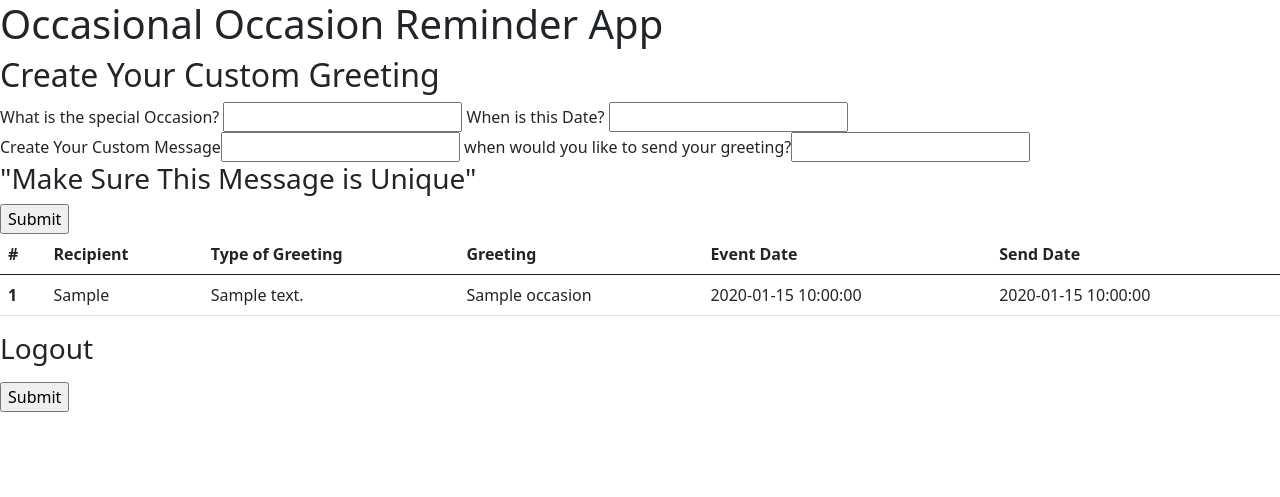
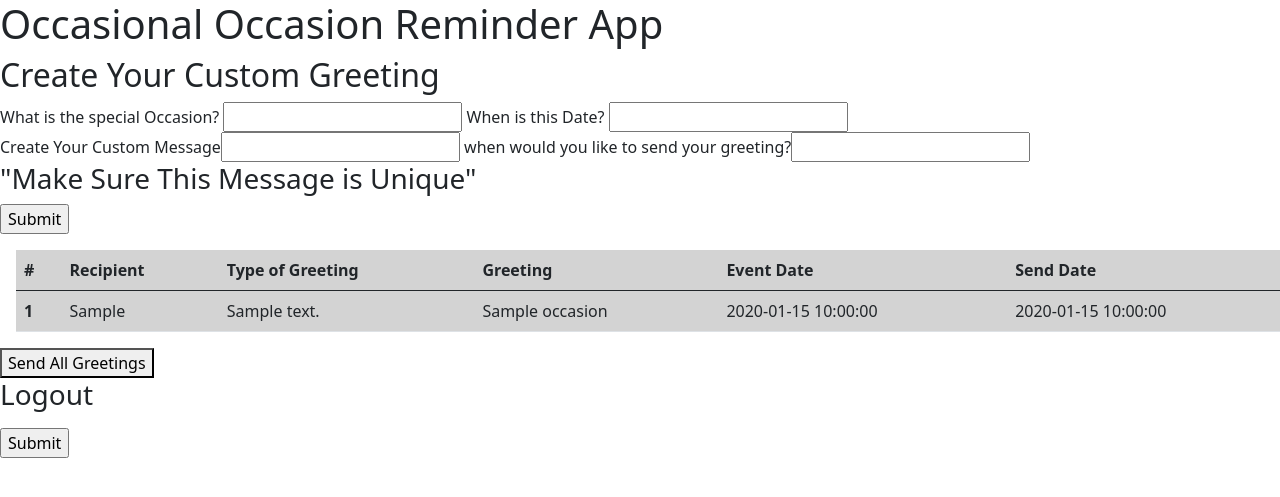
Before and after one commit to toofy2much/occasional-app-hb, a Flask app: page /occasions/1 in a window 1280 px wide. Shown: the top 497 px of the page. Run offline with Flask 2, Linux system fonts and the light colour scheme; the visitor is signed in with stand-in values (Sample User, id 1); tables that the repository leaves empty hold one stand-in row (values such as "Sample post").

Commit message:
ajax button

```diff
--- a/server.py
+++ b/server.py
@@ -280,27 +280,29 @@ def add_occasion(contact_id):
         return redirect('/')
 
 
-# @app.route('/send')
-# def test_mail():
-#     msg = Message('hi test email', recipients=['occasionreminder215@gmail.com'])
-#     #msg.add_recipient('')
-#     msg.body= 'test email'
-#     # contact.greeting.body
-#     mail.send(msg)
+print("*********stopping")
 
 
-#     return 'msg has been sent'
+@app.route('/bulk', methods = ['GET'])
+def send_greetings():
+    """calls send_all funct to execute current greetings"""
+    send_all()
+
+    return 'all messages sent'
+
+
+@app.route('/logout', methods=['POST'])
+def logout():
+    """return to homepage"""
+    send_all()
+    """sends currents greetings"""
+    return redirect('/')
 
 
 
-
-
-print("*********stopping")
-            #occ = greeting.occasion
-            #contact = occ.contact
-            # to = "+1" + contact.phone
-
-
+if __name__ == '__main__':
+    connect_to_db(app)
+    app.run(host='0.0.0.0', debug=True)
 
 
     #User.query.get(session['user_id']).filter(Greeting.send_date== x).all()
@@ -375,15 +377,3 @@ print("*********stopping")
 # add a button to send todays messages if we cant cronjob
 # would be cool if just sent on the date without logging
 # or hitting a button if it was hosted
-
-@app.route('/logout', methods=['POST'])
-def logout():
-    """return to homepage"""
-    send_all()
-    return redirect('/')
-
-
-
-if __name__ == '__main__':
-    connect_to_db(app)
-    app.run(host='0.0.0.0', debug=True)
--- a/templates/base.html
+++ b/templates/base.html
@@ -8,12 +8,13 @@
     <title>
       {% block title %}Occasional Occasion APP{% endblock %}
     </title>
-    <link rel="stylesheet" href="/staticstyles.css" />
+    <link rel="stylesheet" href="/static/styles.css"/>
 
     {% block head %}{% endblock %}
   </head>
   <body>
     <!-- JavaScript Bundle with Popper -->
+<script src="https://code.jquery.com/jquery-2.2.4.js" integrity="sha256-iT6Q9iMJYuQiMWNd9lDyBUStIq/8PuOW33aOqmvFpqI=" crossorigin="anonymous"></script>
 <script src="https://cdn.jsdelivr.net/npm/bootstrap@5.0.2/dist/js/bootstrap.bundle.min.js" integrity="sha384-MrcW6ZMFYlzcLA8Nl+NtUVF0sA7MsXsP1UyJoMp4YLEuNSfAP+JcXn/tWtIaxVXM" crossorigin="anonymous"></script>
     {% with messages = get_flashed_messages() %}
       {% if messages %}
@@ -27,5 +28,6 @@
      {% block body %}{% endblock %}
 
     {% block after_body %}{% endblock %}
+    <script src="/static/send.js"></script>
   </body>
 </html>
--- a/templates/greetings.html
+++ b/templates/greetings.html
@@ -41,9 +41,10 @@
                 <td>{{greeting.send_date}}</td>
             </tr>
             {% endfor %}
-            <input type="submit">
+            <input type= "submit"/>
             </table>
         </form>
+        <button id= "send">Send All Greetings</button>
    </div>
   <h3>Logout</h3>
   <p>
```
